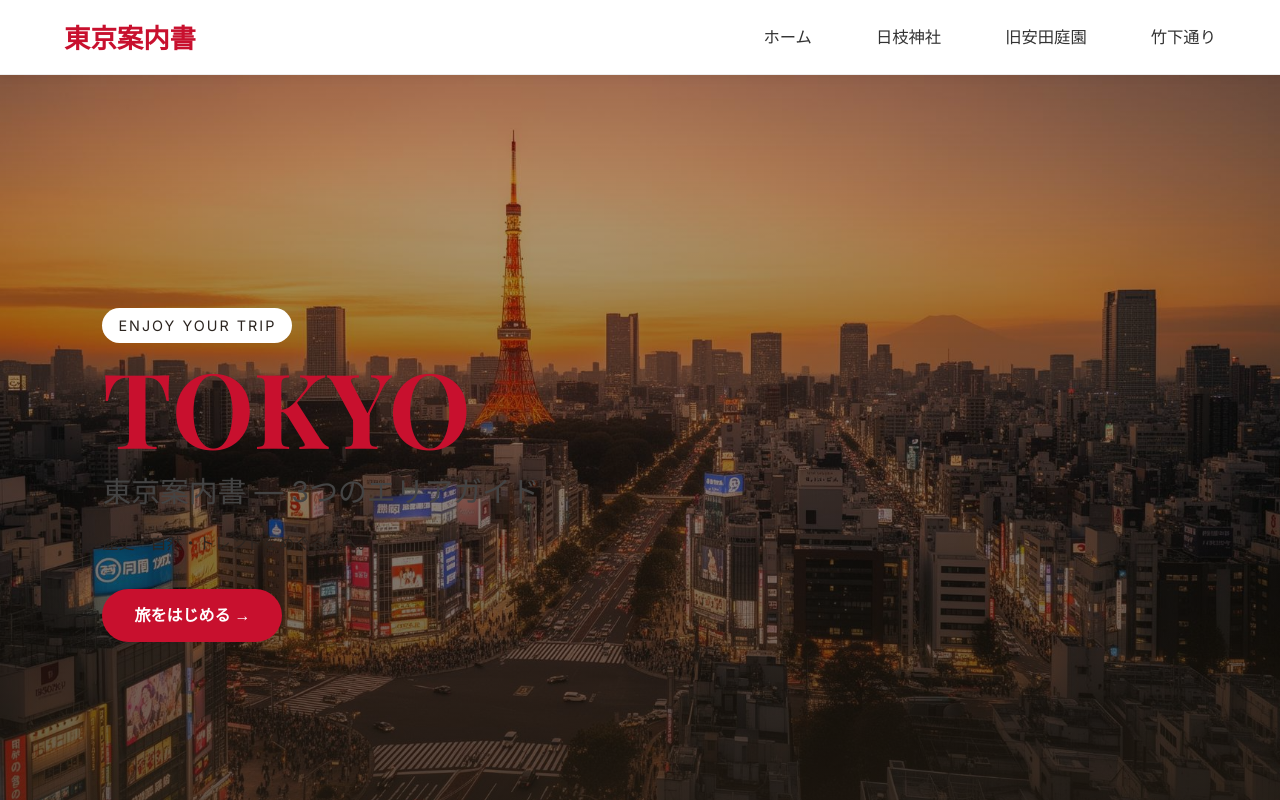
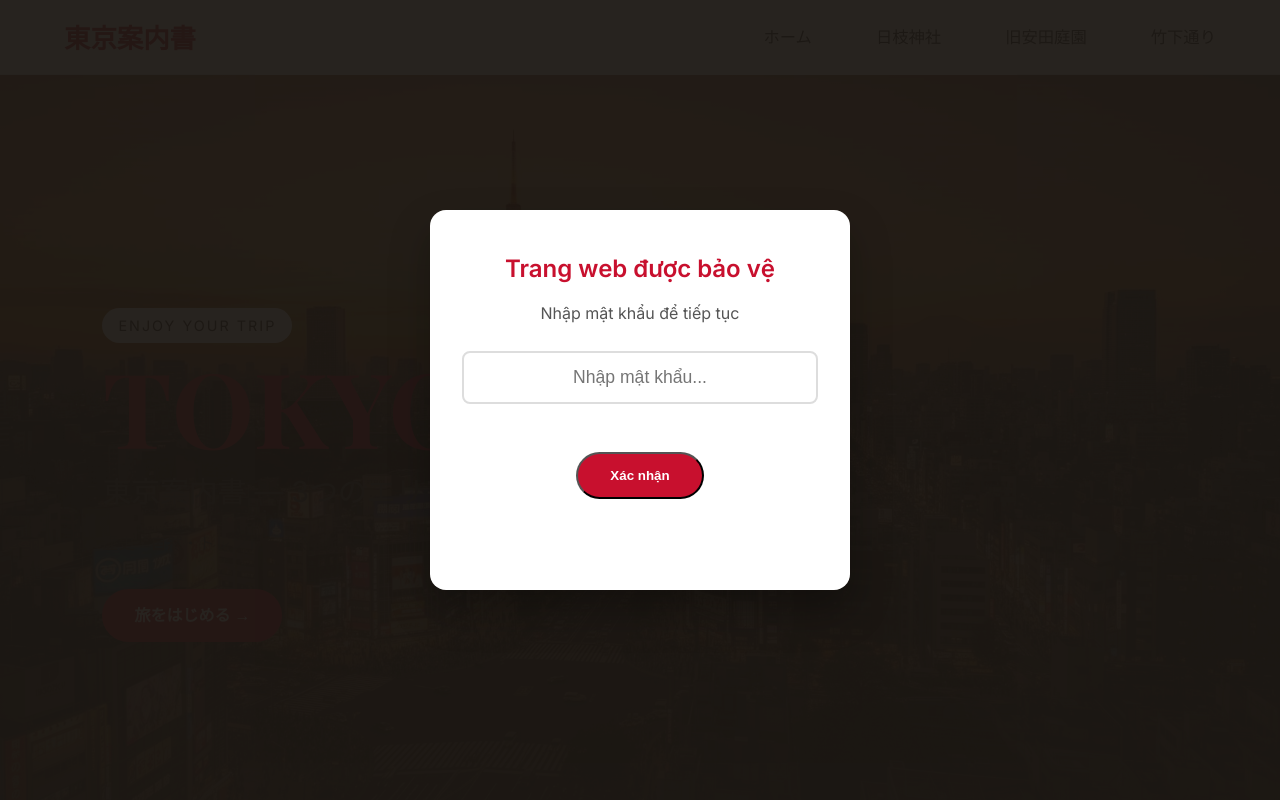
Before and after one commit to ngoctuyen274/tokyo-travel, a plain HTML site: page index.html in a window 1280 px wide. Shown: the top 800 px of the page. Drawn offline with nearby package versions, Linux system fonts and the light colour scheme.

Commit message:
add password

```diff
--- a/css/style.css
+++ b/css/style.css
@@ -770,3 +770,58 @@ body {
     padding: 4rem 0 2.5rem;
   }
 }
+
+/* ==================== PASSWORD OVERLAY ==================== */
+.password-overlay {
+  position: fixed;
+  top: 0;
+  left: 0;
+  width: 100%;
+  height: 100%;
+  background: rgba(28, 24, 20, 0.95);
+  display: flex;
+  align-items: center;
+  justify-content: center;
+  z-index: 9999;
+}
+
+.password-modal {
+  background: white;
+  padding: 2.5rem 2rem;
+  border-radius: 16px;
+  width: 90%;
+  max-width: 420px;
+  text-align: center;
+  box-shadow: 0 20px 40px rgba(0,0,0,0.3);
+}
+
+.password-modal h2 {
+  margin-bottom: 0.8rem;
+  color: var(--primary);
+}
+
+.password-modal p {
+  margin-bottom: 1.5rem;
+  color: #555;
+}
+
+#password-input {
+  width: 100%;
+  padding: 14px 16px;
+  font-size: 1.1rem;
+  border: 2px solid #ddd;
+  border-radius: 8px;
+  margin-bottom: 1rem;
+  text-align: center;
+}
+
+#password-input:focus {
+  outline: none;
+  border-color: var(--primary);
+}
+
+.error-message {
+  color: #d32f2f;
+  min-height: 1.2em;
+  margin-top: 0.5rem;
+}
--- a/index.html
+++ b/index.html
@@ -21,6 +21,19 @@
       </div>
     </div>
   </nav>
+
+  <!-- PASSWORD PROTECTION -->
+<div id="password-overlay" class="password-overlay">
+  <div class="password-modal">
+    <h2>Trang web được bảo vệ</h2>
+    <p>Nhập mật khẩu để tiếp tục</p>
+
+    <input type="password" id="password-input" placeholder="Nhập mật khẩu..." autocomplete="off">
+
+    <button id="password-submit" class="btn">Xác nhận</button>
+    <p id="password-error" class="error-message"></p>
+  </div>
+</div>
 
   <!-- HERO -->
   <section class="hero">
--- a/js/script.js
+++ b/js/script.js
@@ -98,3 +98,49 @@ if (hamburger && navLinks) {
     }
   });
 }
+
+// Password Protection
+function checkPassword() {
+  const overlay = document.getElementById('password-overlay');
+  const input = document.getElementById('password-input');
+  const error = document.getElementById('password-error');
+  const submitBtn = document.getElementById('password-submit');
+
+  const correctPassword = "yobimizu";
+
+  function verify() {
+    if (input.value === correctPassword) {
+      overlay.style.opacity = '0';
+      setTimeout(() => {
+        overlay.style.display = 'none';
+      }, 600);
+
+      // Lưu trạng thái đã xác thực (tùy chọn)
+      localStorage.setItem('accessGranted', 'true');
+    } else {
+      error.textContent = "Mật khẩu không đúng. Vui lòng thử lại.";
+      input.value = '';
+      input.focus();
+
+      // Hiệu ứng rung
+      input.style.animation = 'shake 0.4s';
+      setTimeout(() => input.style.animation = '', 400);
+    }
+  }
+
+  submitBtn.addEventListener('click', verify);
+
+  input.addEventListener('keypress', function(e) {
+    if (e.key === 'Enter') {
+      verify();
+    }
+  });
+
+  // Kiểm tra nếu đã xác thực trước đó
+  if (localStorage.getItem('accessGranted') === 'true') {
+    overlay.style.display = 'none';
+  }
+}
+
+// Khởi chạy password protection
+document.addEventListener('DOMContentLoaded', checkPassword);
```
